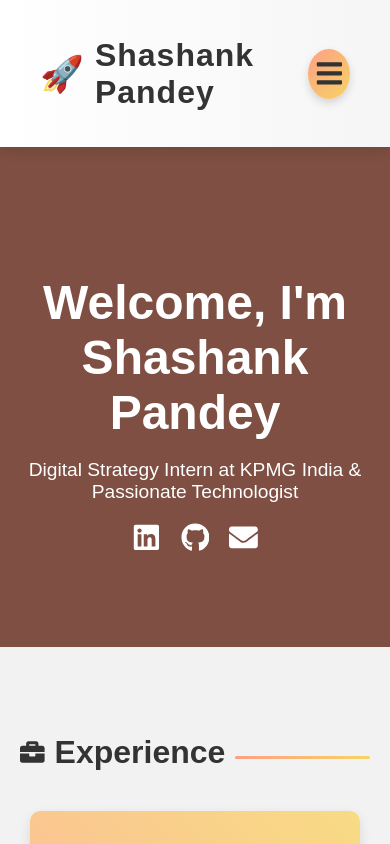
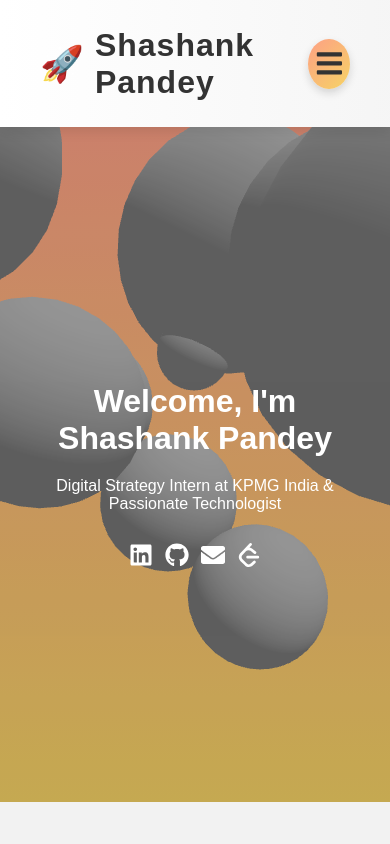
Before and after one commit to shashank23-10/Shashank-Portfolio, a React (Create React App) app in the folder portfolio-frontend/: page / in a window 390 px wide. Shown: the top 844 px of the page. Built offline with nearby package versions, Linux system fonts and the light colour scheme.

Commit message:
Update 1.0.3

```diff
--- a/portfolio-frontend/package.json
+++ b/portfolio-frontend/package.json
@@ -3,6 +3,7 @@
   "version": "0.1.0",
   "private": true,
   "dependencies": {
+    "@react-three/fiber": "^9.1.0",
     "@testing-library/dom": "^10.4.0",
     "@testing-library/jest-dom": "^6.6.3",
     "@testing-library/react": "^16.2.0",
@@ -11,6 +12,7 @@
     "react-dom": "^19.0.0",
     "react-icons": "^5.5.0",
     "react-scripts": "5.0.1",
+    "three": "^0.174.0",
     "web-vitals": "^2.1.4"
   },
   "scripts": {
--- a/portfolio-frontend/src/components/Hero.css
+++ b/portfolio-frontend/src/components/Hero.css
@@ -1,41 +1,52 @@
 .hero-section {
   position: relative;
-    background: #fda085 center/cover no-repeat;
-    height: 500px;
+  width: 100%;
+  height: 80vh; /* Full viewport height */
+  overflow: hidden;
+  background: linear-gradient(to bottom, #fda085, #f6d365); /* Example gradient */
+}
+
+/* Make the Canvas fill the entire hero section */
+.hero-canvas {
+  width: 100%;
+  height: 100%;
+}
+
+/* Overlay for text & icons */
+.hero-overlay {
+  position: absolute;
+  top: 0;
+  left: 0;
+  width: 100%;
+  height: 100%;
+  /* Slightly darken to make text readable */
+  background: rgba(0, 0, 0, 0.2);
   display: flex;
   align-items: center;
   justify-content: center;
 }
 
-  .hero-overlay {
-    position: absolute;
-    top: 0;
-    left: 0;
-    right: 0;
-    bottom: 0;
-    background: rgba(0,0,0,0.5);
-    display: flex;
-    align-items: center;
-    justify-content: center;
-  }
-
+/* Hero content styling */
 .hero-content {
-    position: relative;
+  text-align: center;
   color: #fff;
-    text-align: center;
-    padding: 20px;
+  max-width: 80%;
+  margin: 0 auto;
 }
 
 .hero-content h2 {
   font-size: 3rem;
-    margin-bottom: 10px;
+  margin-bottom: 20px;
+  font-family: 'Poppins', sans-serif;
 }
 
 .hero-content p {
   font-size: 1.2rem;
-    margin-bottom: 20px;
+  margin-bottom: 30px;
+  font-family: 'Poppins', sans-serif;
 }
 
+/* Icon styling */
 .hero-icons a {
   color: #fff;
   font-size: 1.8rem;
@@ -46,3 +57,17 @@
 .hero-icons a:hover {
   transform: scale(1.2);
 }
+
+/* Responsive Adjustments */
+@media (max-width: 768px) {
+  .hero-content h2 {
+    font-size: 2rem;
+  }
+  .hero-content p {
+    font-size: 1rem;
+  }
+  .hero-icons a {
+    font-size: 1.5rem;
+    margin: 0 6px;
+  }
+}
--- a/portfolio-frontend/src/components/Hero.js
+++ b/portfolio-frontend/src/components/Hero.js
@@ -1,18 +1,100 @@
-import React from 'react';
+import React, { useRef, useState } from 'react';
 import './Hero.css';
 import { FaLinkedin, FaGithub, FaEnvelope } from 'react-icons/fa';
+import { SiLeetcode } from 'react-icons/si';
+import { Canvas, useFrame } from '@react-three/fiber';
+
+function Bubble({ position, scale }) {
+  const meshRef = useRef();
+  const [hovered, setHovered] = useState(false);
+
+  // Rotate each sphere continuously; spin faster if hovered
+  useFrame(() => {
+    if (meshRef.current) {
+      const speed = hovered ? 0.03 : 0.01;
+      meshRef.current.rotation.y += speed;
+      meshRef.current.rotation.x += speed / 2;
+    }
+  });
+
+  return (
+    <mesh
+      ref={meshRef}
+      position={position}
+      scale={scale}
+      // Event handlers to detect hover
+      onPointerOver={() => setHovered(true)}
+      onPointerOut={() => setHovered(false)}
+    >
+      <sphereGeometry args={[1, 32, 32]} />
+      {/* Change color on hover */}
+      <meshStandardMaterial color={hovered ? '#fda085' : '#fdfdfd'} />
+    </mesh>
+  );
+}
+
+function Bubbles() {
+  const bubbleCount = 10;
+  const bubblesArray = Array.from({ length: bubbleCount }, () => {
+    const x = (Math.random() - 0.5) * 10;  // random x in [-5, 5]
+    const y = (Math.random() - 0.5) * 6;   // random y in [-3, 3]
+    const z = (Math.random() - 0.5) * 5;   // random z in [-2.5, 2.5]
+    const s = 0.5 + Math.random() * 1.5;   // random scale in [0.5, 2]
+    return { position: [x, y, z], scale: [s, s, s] };
+  });
+
+  return (
+    <>
+      {bubblesArray.map((bubble, i) => (
+        <Bubble
+          key={i}
+          position={bubble.position}
+          scale={bubble.scale}
+        />
+      ))}
+    </>
+  );
+}
 
 const Hero = () => {
   return (
     <section id="hero" className="hero-section">
+      <Canvas className="hero-canvas">
+        {/* Basic lighting for the spheres */}
+        <ambientLight intensity={0.5} />
+        <directionalLight position={[5, 10, 5]} intensity={0.8} />
+        <Bubbles />
+      </Canvas>
+
       <div className="hero-overlay">
         <div className="hero-content">
           <h2>Welcome, I'm Shashank Pandey</h2>
           <p>Digital Strategy Intern at KPMG India &amp; Passionate Technologist</p>
           <div className="hero-icons">
-            <a href="https://www.linkedin.com/in/shashank2310/" target="_blank" rel="noopener noreferrer"><FaLinkedin /></a>
-            <a href="https://github.com/shashank23-10" target="_blank" rel="noopener noreferrer"><FaGithub /></a>
-            <a href="mailto:shashankpandey2001@gmail.com"><FaEnvelope /></a>
+            <a
+              href="https://www.linkedin.com/in/shashank2310/"
+              target="_blank"
+              rel="noopener noreferrer"
+            >
+              <FaLinkedin />
+            </a>
+            <a
+              href="https://github.com/shashank23-10"
+              target="_blank"
+              rel="noopener noreferrer"
+            >
+              <FaGithub />
+            </a>
+            <a href="mailto:shashankpandey2001@gmail.com">
+              <FaEnvelope />
+            </a>
+            <a
+              href="https://leetcode.com/"
+              target="_blank"
+              rel="noopener noreferrer"
+            >
+              <SiLeetcode />
+            </a>
           </div>
         </div>
       </div>
--- a/portfolio-frontend/src/components/Navbar.css
+++ b/portfolio-frontend/src/components/Navbar.css
@@ -4,7 +4,7 @@
     justify-content: space-between;
     align-items: center;
     background: linear-gradient(90deg, rgba(255,255,255,0.95) 0%, rgba(245,245,245,0.95) 100%);
-    padding: 10px 40px;
+    padding: 0px 40px;
     box-shadow: 0 4px 12px rgba(0, 0, 0, 0.1);
     position: sticky;
     top: 0;
--- a/portfolio-frontend/src/components/Skills.css
+++ b/portfolio-frontend/src/components/Skills.css
@@ -3,12 +3,9 @@
   padding: 60px 20px;
   background: #f2f2f2;
   text-align: center;
-  align-items: center;
-  justify-content: center;
   font-family: 'Poppins', sans-serif;
 }
 
-/* Section Title Styling */
 .section h2 {
   font-size: 2.5rem;
   margin-bottom: 40px;
@@ -19,49 +16,59 @@
   color: #333;
 }
 
-/* Grid Container with Centered Items */
-.skills-grid {
-  display: grid;
-  grid-template-columns: repeat(auto-fill, minmax(250px, 1fr));
-  gap: 20px;
+/* Marquee container */
+.marquee {
   width: 100%;
-  margin: 0 auto;
-  justify-items: center; /* Center each grid item */
-  text-align: center;
+  overflow: hidden;
+  position: relative;
+  background: #f2f2f2;
+  /* Optionally add padding if you want space around the ticker */
+  padding: 4px 0;
 }
 
-/* Remove extra margins from grid children */
-.skills-grid > * {
-  margin: 0;
+/* Marquee content that scrolls continuously */
+.marquee-content {
+  display: flex;
+  gap: 20px;
+  /* Duplicate content is twice as long; adjust animation duration as needed */
+  animation: marquee 20s linear infinite;
+}
+
+/* Keyframes for marquee animation (scrolling from left to right) */
+@keyframes marquee {
+  0% {
+    transform: translateX(-50%);
+  }
+  100% {
+    transform: translateX(0%);
+  }
 }
 
 /* Skills Card Styling */
 .skills-card {
   background: #fff;
-  padding: 30px;
+  padding: 10px;
   border-radius: 10px;
-  text-align: center; /* Center the content inside the card */
+  text-align: center;
+  justify-content: center;
+  align-items: center;
   box-shadow: 0 4px 12px rgba(0, 0, 0, 0.1);
   transition: transform 0.3s ease, box-shadow 0.3s ease;
-  width: 100%;
-  max-width: 300px; /* Ensures consistent card sizing */
-
+  width: 250px;
+  flex-shrink: 0; /* Prevents the card from shrinking */
 }
 
-/* Hover Effect for Cards */
 .skills-card:hover {
   transform: translateY(-5px);
   box-shadow: 0 6px 16px rgba(0, 0, 0, 0.15);
 }
 
-/* Card Heading Styling */
 .skills-card h3 {
   margin-bottom: 10px;
   color: #f6ebe9;
   font-size: 1.5rem;
 }
 
-/* Card Paragraph Styling */
 .skills-card p {
   font-size: 0.9rem;
   color: #777;
@@ -72,6 +79,7 @@
 @media (max-width: 768px) {
   .skills-card {
     padding: 20px;
+    width: 250px;
   }
   .section h2 {
     font-size: 2rem;
--- a/portfolio-frontend/src/components/Skills.js
+++ b/portfolio-frontend/src/components/Skills.js
@@ -1,34 +1,42 @@
 import React from 'react';
 import './Skills.css';
-import { FaCode, FaLaptopCode, FaCogs } from 'react-icons/fa';
+import { FaCode } from 'react-icons/fa';
+
+const skills = [
+  { title: "C++", description: "" },
+  { title: "Python", description: "" },
+  { title: "MySQL", description: "" },
+  { title: "HTML", description: "" },
+  { title: "CSS", description: "" },
+  { title: "JS", description: "" },
+  { title: "MongoDB", description: "" },
+  { title: "Express", description: "" },
+  { title: "React", description: "" },
+  { title: "Nodejs", description: "" },
+  { title: "Java", description: "" },
+  { title: "Springboot", description: "" },
+  { title: "SwiftUI", description: "" },
+  { title: "Project Management", description: "" },
+  { title: "Agile & Scrum", description: "" },
+];
 
 const Skills = () => {
   return (
     <section id="skills" className="section">
-      <h2>
-        <FaCode /> Skills
-      </h2>
-
-      <div className="skills-grid">
-        <div className="card skills-card">
-          <h3>
-            Programming Languages
-          </h3>
-          <p>C++, Python, C, MySQL</p>
-        </div>
-
-        <div className="card skills-card">
-          <h3>
-            Technologies
-          </h3>
-          <p>
-            HTML, CSS, JavaScript, MERN Stack, VSCode, Git, GitHub, Java, Spring Boot, SwiftUI
-          </p>
-        </div>
-
-        <div className="card skills-card">
-          <h3>Soft Skills</h3>
-          <p>Project Management, Agile, Scrum</p>
+      <h2><FaCode /> Skills</h2>
+      <div className="marquee">
+        <div className="marquee-content">
+          {skills.map((skill, index) => (
+            <div key={index} className="card skills-card">
+              <h3>{skill.title}</h3>
+            </div>
+          ))}
+          {/* Duplicate the skills for seamless looping */}
+          {skills.map((skill, index) => (
+            <div key={index + skills.length} className="card skills-card">
+              <h3>{skill.title}</h3>
+            </div>
+          ))}
         </div>
       </div>
     </section>
```
Also changed, not shown: 1 other file (tests, documents, lock files or other folders). Lines whose indentation alone changed are shown as unchanged.
